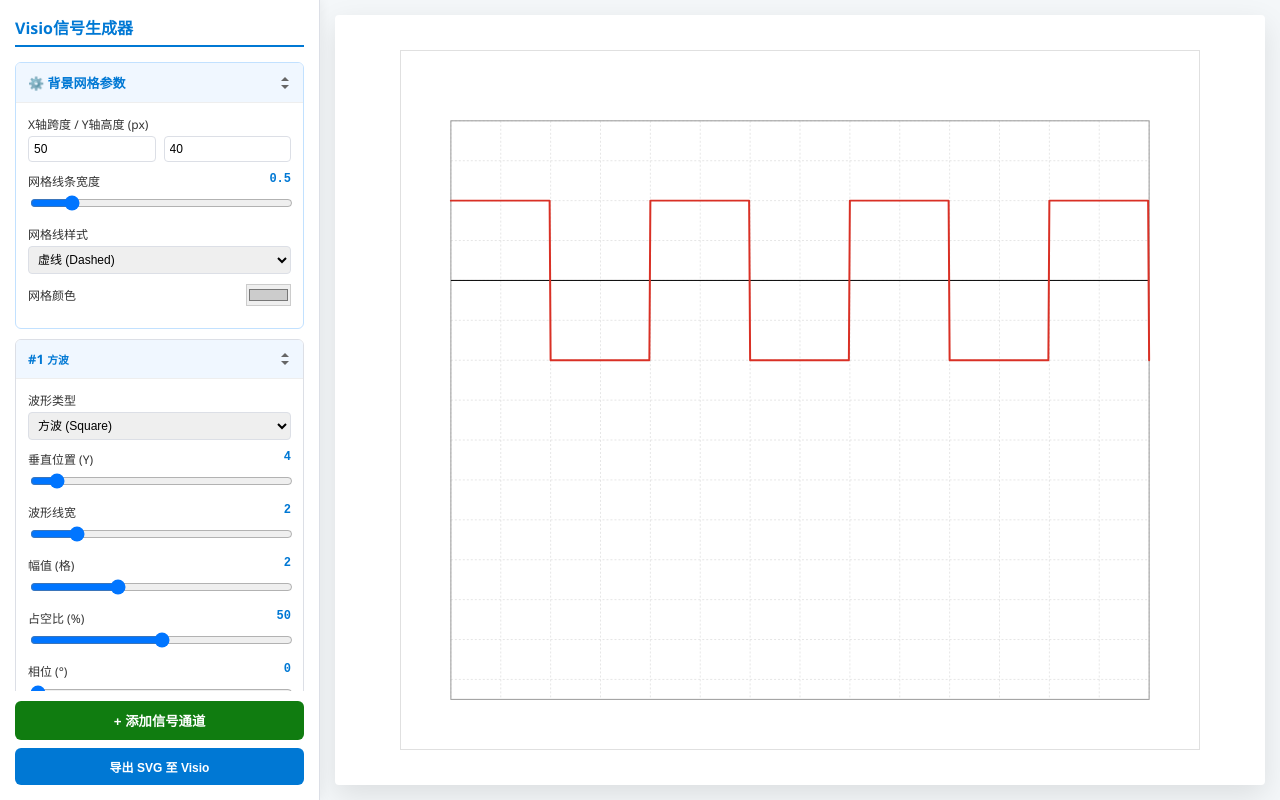
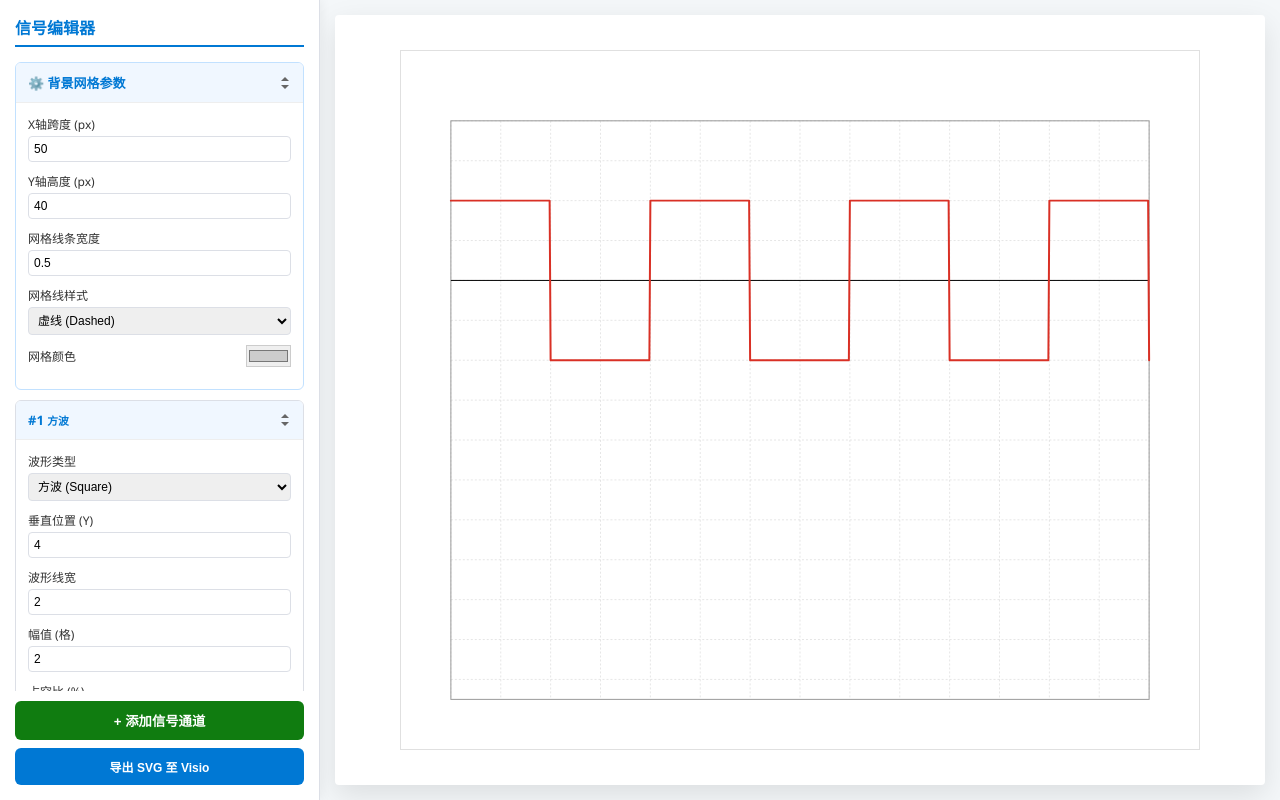
Before and after one commit to yaoming-wang/signal_generator, a plain HTML site: page index.html in a window 1280 px wide. Drawn offline with Linux system fonts and the light colour scheme.

Commit message:
改进UI：背景网格参数和波形参数改为数字输入框，移除滑块

```diff
--- a/index.html
+++ b/index.html
@@ -3,7 +3,7 @@
 <head>
     <meta charset="UTF-8">
     <meta name="viewport" content="width=device-width, initial-scale=1.0">
-    <title>信号编辑器 - 全折叠交互版</title>
+    <title>信号编辑器</title>
     <style>
         * { box-sizing: border-box; }
         :root { --primary: #0078d4; --bg: #f4f7f9; --border: #dcdfe6; }
@@ -218,7 +218,7 @@
 <body>
 
 <div class="sidebar">
-    <h3>Visio信号生成器</h3>
+    <h3>信号编辑器</h3>
 
     <div class="panel global-panel active" id="bgPanel">
         <div class="panel-header" onclick="toggleBgPanel()">
@@ -227,16 +227,18 @@
         </div>
         <div class="panel-content">
             <div class="input-group">
-                <div class="label-row"><span>X轴跨度 / Y轴高度 (px)</span></div>
-                <div class="flex-row">
-                    <input type="number" id="gridX" value="50" oninput="updateBase()" min="10" max="200">
-                    <input type="number" id="gridY" value="40" oninput="updateBase()" min="10" max="200">
-                </div>
+                <div class="label-row"><span>X轴跨度 (px)</span></div>
+                <input type="number" id="gridX" value="50" oninput="updateBase()" min="10" max="200">
             </div>
 
             <div class="input-group">
-                <div class="label-row"><span>网格线条宽度</span> <span class="val-text" id="v-gridStroke">0.5</span></div>
-                <input type="range" id="gridStroke" min="0.1" max="3" step="0.1" value="0.5" oninput="updateBase()">
+                <div class="label-row"><span>Y轴高度 (px)</span></div>
+                <input type="number" id="gridY" value="40" oninput="updateBase()" min="10" max="200">
+            </div>
+
+            <div class="input-group">
+                <div class="label-row"><span>网格线条宽度</span></div>
+                <input type="number" id="gridStroke" min="0.1" max="3" step="0.1" value="0.5" oninput="updateBase()">
             </div>
 
             <div class="input-group">
@@ -286,7 +288,6 @@
         gridConfig.x = parseInt(document.getElementById('gridX').value) || 50;
         gridConfig.y = parseInt(document.getElementById('gridY').value) || 40;
         gridConfig.stroke = parseFloat(document.getElementById('gridStroke').value);
-        document.getElementById('v-gridStroke').innerText = gridConfig.stroke;
         draw();
     }
 
@@ -310,8 +311,6 @@
         let s = signals.find(x => x.id === id);
         if (!s) return;
         s[key] = (key==='type' || key==='color') ? val : parseFloat(val);
-        const display = document.getElementById(`val-${id}-${key}`);
-        if(display) display.innerText = val;
         draw();
     }
 
@@ -340,24 +339,24 @@
                         </select>
                     </div>
                     <div class="input-group">
-                        <div class="label-row"><span>垂直位置 (Y)</span> <span class="val-text" id="val-${s.id}-yGrid">${s.yGrid}</span></div>
-                        <input type="range" min="1" max="40" value="${s.yGrid}" oninput="updateSig(${s.id}, 'yGrid', this.value)">
+                        <div class="label-row"><span>垂直位置 (Y)</span></div>
+                        <input type="number" min="1" max="40" value="${s.yGrid}" oninput="updateSig(${s.id}, 'yGrid', this.value)">
                     </div>
                     <div class="input-group">
-                        <div class="label-row"><span>波形线宽</span> <span class="val-text" id="val-${s.id}-stroke">${s.stroke}</span></div>
-                        <input type="range" min="0.5" max="10" step="0.5" value="${s.stroke}" oninput="updateSig(${s.id}, 'stroke', this.value)">
+                        <div class="label-row"><span>波形线宽</span></div>
+                        <input type="number" min="0.5" max="10" step="0.5" value="${s.stroke}" oninput="updateSig(${s.id}, 'stroke', this.value)">
                     </div>
                     <div class="input-group">
-                        <div class="label-row"><span>幅值 (格)</span> <span class="val-text" id="val-${s.id}-amp">${s.amp}</span></div>
-                        <input type="range" min="0.1" max="6" step="0.1" value="${s.amp}" oninput="updateSig(${s.id}, 'amp', this.value)">
+                        <div class="label-row"><span>幅值 (格)</span></div>
+                        <input type="number" min="0.1" max="6" step="0.1" value="${s.amp}" oninput="updateSig(${s.id}, 'amp', this.value)">
                     </div>
                     <div class="input-group">
-                        <div class="label-row"><span>占空比 (%)</span> <span class="val-text" id="val-${s.id}-duty">${s.duty}</span></div>
-                        <input type="range" min="5" max="95" step="5" value="${s.duty}" oninput="updateSig(${s.id}, 'duty', this.value)">
+                        <div class="label-row"><span>占空比 (%)</span></div>
+                        <input type="number" min="5" max="95" step="5" value="${s.duty}" oninput="updateSig(${s.id}, 'duty', this.value)">
                     </div>
                     <div class="input-group">
-                        <div class="label-row"><span>相位 (°)</span> <span class="val-text" id="val-${s.id}-phase">${s.phase}</span></div>
-                        <input type="range" min="0" max="360" step="10" value="${s.phase}" oninput="updateSig(${s.id}, 'phase', this.value)">
+                        <div class="label-row"><span>相位 (°)</span></div>
+                        <input type="number" min="0" max="360" step="10" value="${s.phase}" oninput="updateSig(${s.id}, 'phase', this.value)">
                     </div>
                     <div class="input-group flex-row">
                         <span>波形颜色</span>
```
